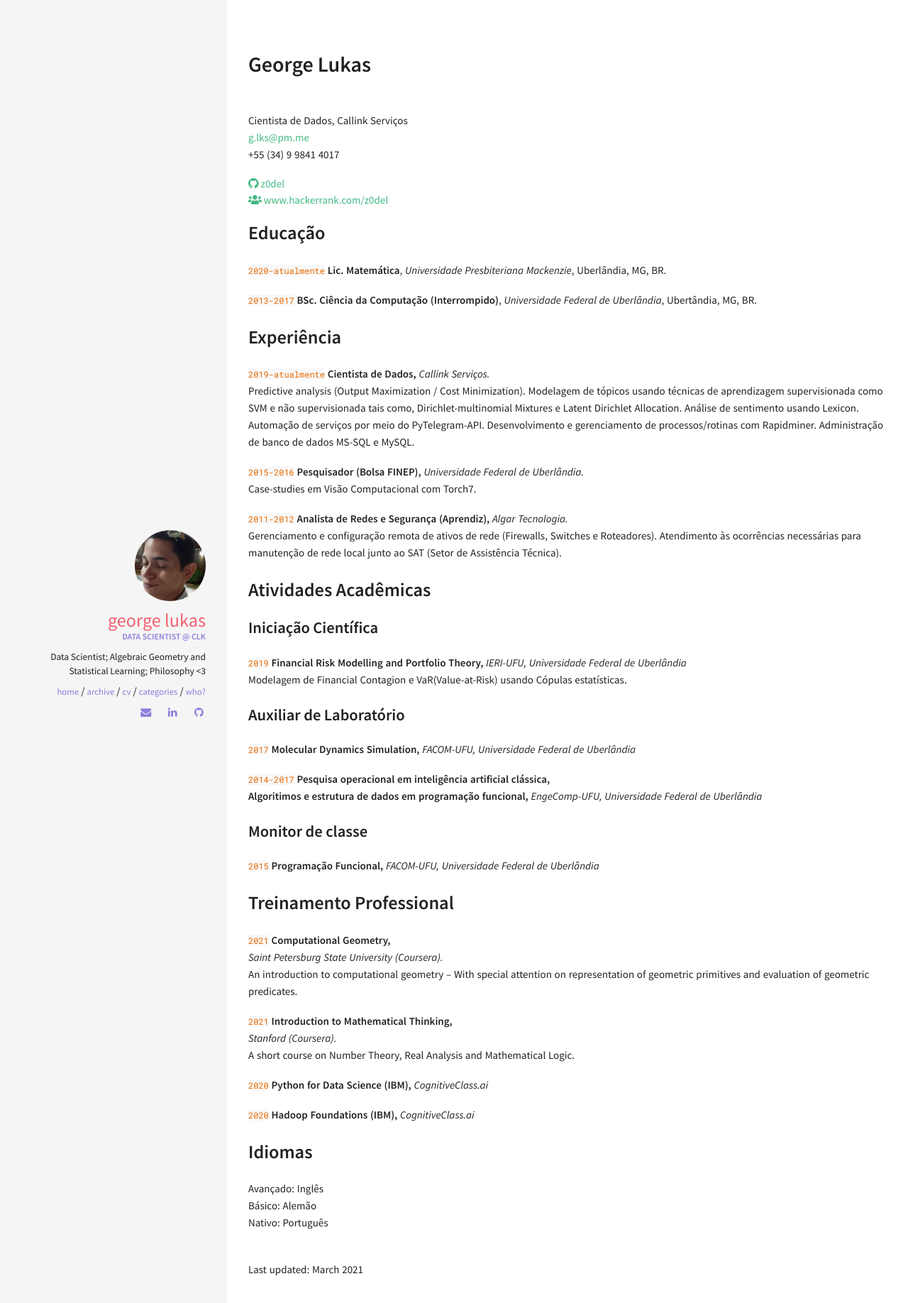
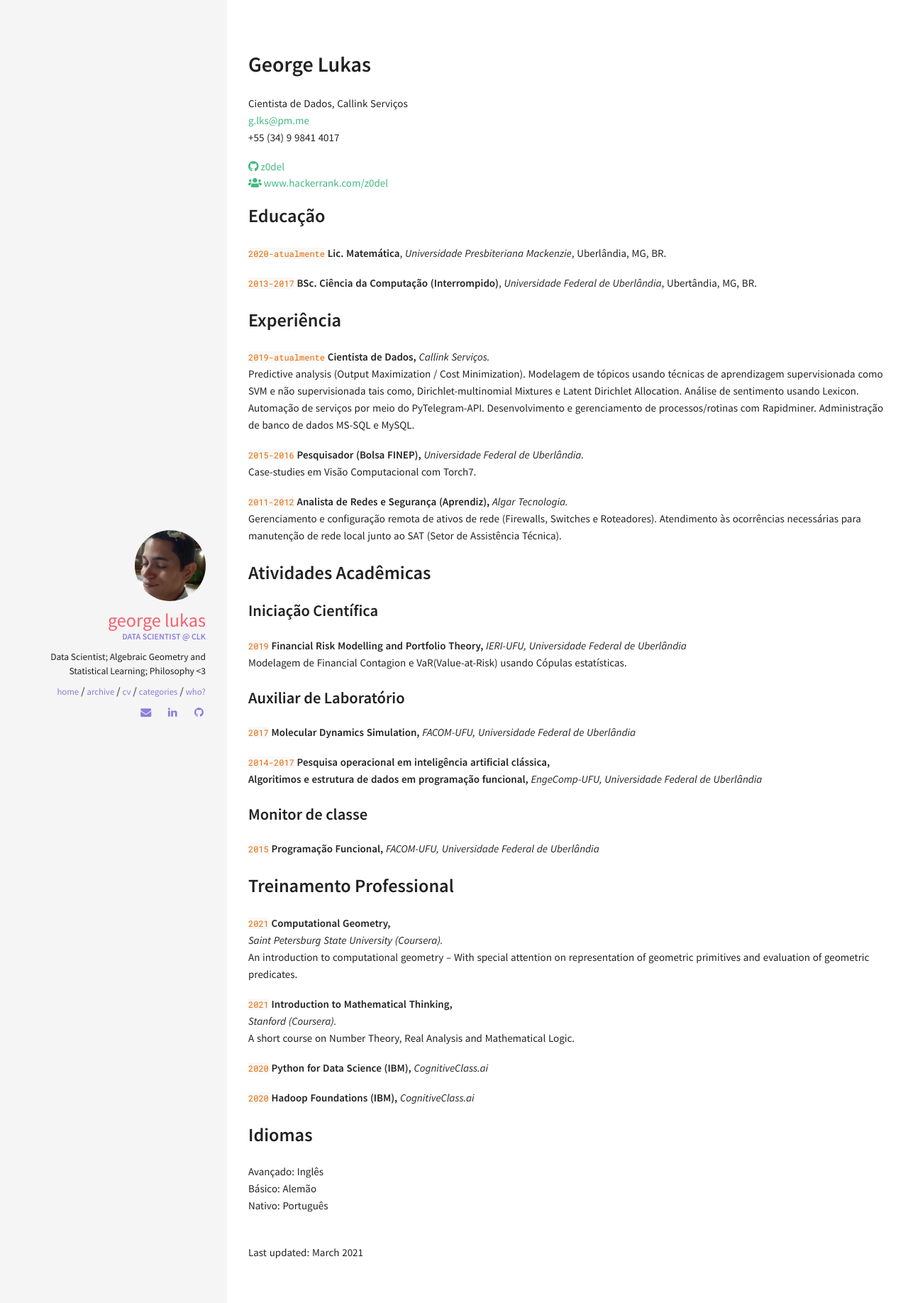
Before and after one commit to z0del/davewhipp.github.io, a Jekyll site: the page built from _cv/cv-pt_br.md, in a window 1280 px wide. Shown: the top 1836 px of the page at 71% size. Built offline with Jekyll 4.4.1, drawn with Linux system fonts in a browser that asks for light colours; nearby versions of some CDN libraries; a style sheet for code colours, icons or effects is not loaded.

Commit message:
Update cv-pt_br.md

```diff
--- a/_cv/cv-pt_br.md
+++ b/_cv/cv-pt_br.md
@@ -4,7 +4,7 @@ permalink: cv/cv-pt_br
 ---
 
 # George Lukas
-<br/>Cientista de Dados, Callink Serviços <br/>
+Cientista de Dados, Callink Serviços <br/>
 <a href="g.lks@pm.me">g.lks@pm.me</a>
 <br/>+55 (34) 9 9841 4017
 
```
